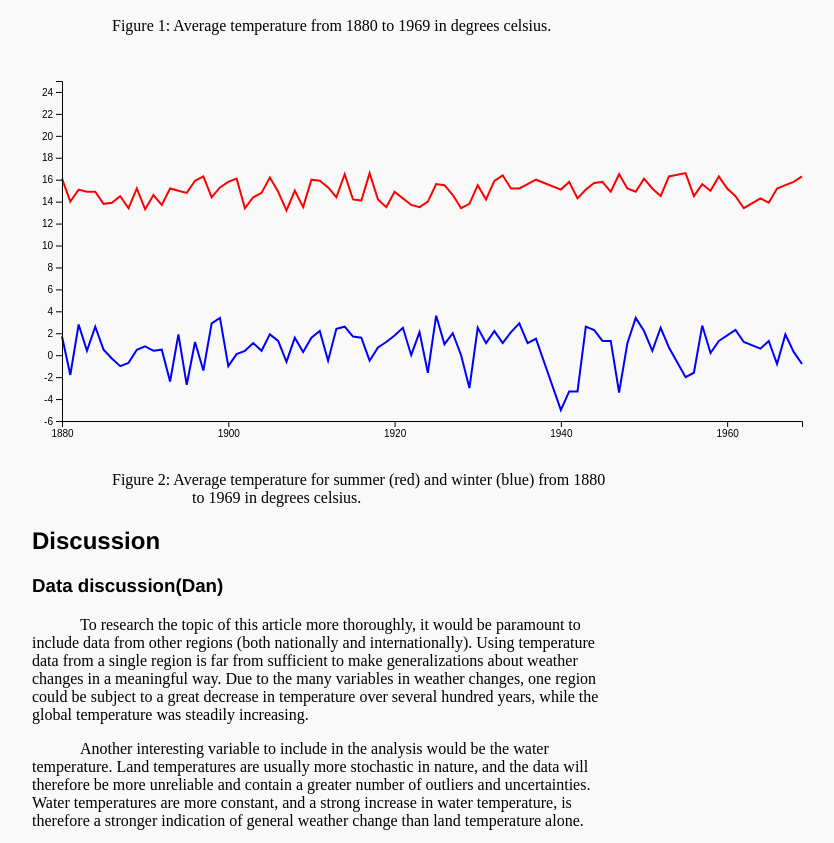
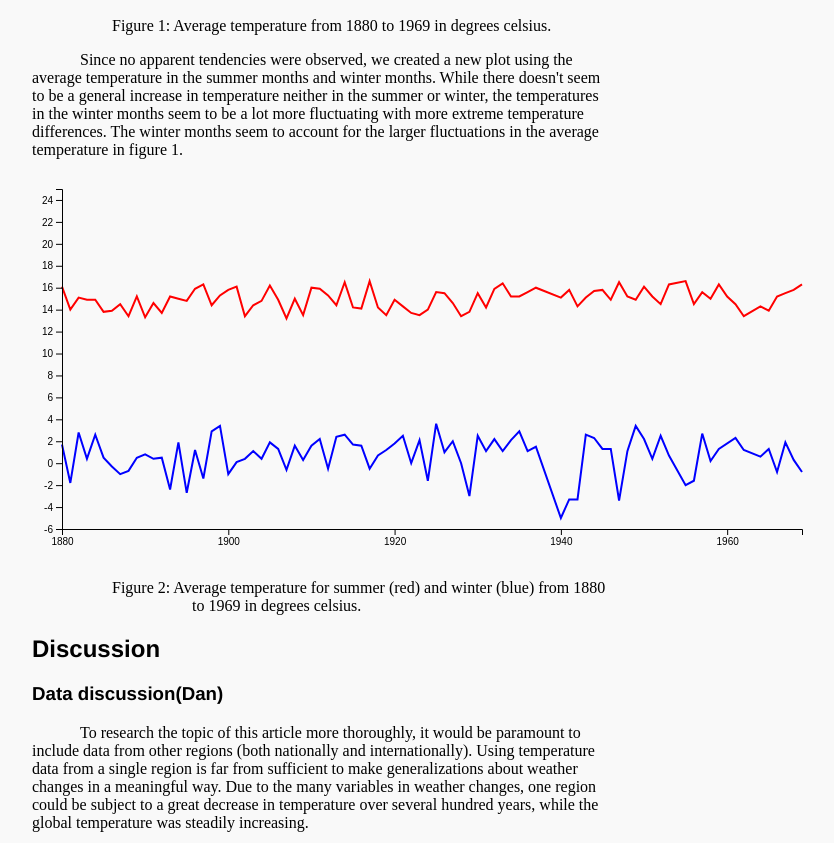
Before and after one commit to lennafans/ide2, a plain HTML site: page index.html in a window 1280 px wide. Shown: the part 1330-2173 px from the top of the page, without its empty margins (160-994 px from the left). Drawn offline with nearby package versions, Linux system fonts and the light colour scheme.

Commit message:
figure 2 analysis

```diff
--- a/index.html
+++ b/index.html
@@ -84,10 +84,12 @@
     <svg id="plot2" style="width:800px; height:400px;"></svg>
     <p class="caption">Figure 1: Average temperature from 1880 to 1969 in
     degrees celsius.</p>
-
+    <p>
+      Since no apparent tendencies were observed, we created a new plot using the average temperature in the summer months and winter months. While there doesn't seem to be a general increase in temperature neither in the summer or winter, the temperatures in the winter months seem to be a lot more fluctuating with more extreme temperature differences. The winter months seem to account for the larger fluctuations in the average temperature in figure 1.
     <svg id="plot3" style="width:800px; height:400px;"></svg>
     <p class="caption">Figure 2: Average temperature for summer (red) and winter (blue) from
     1880 to 1969 in degrees celsius.</p>
+
 
     <h2>Discussion</h2>
     <h3>Data discussion(Dan)</h3>
```
